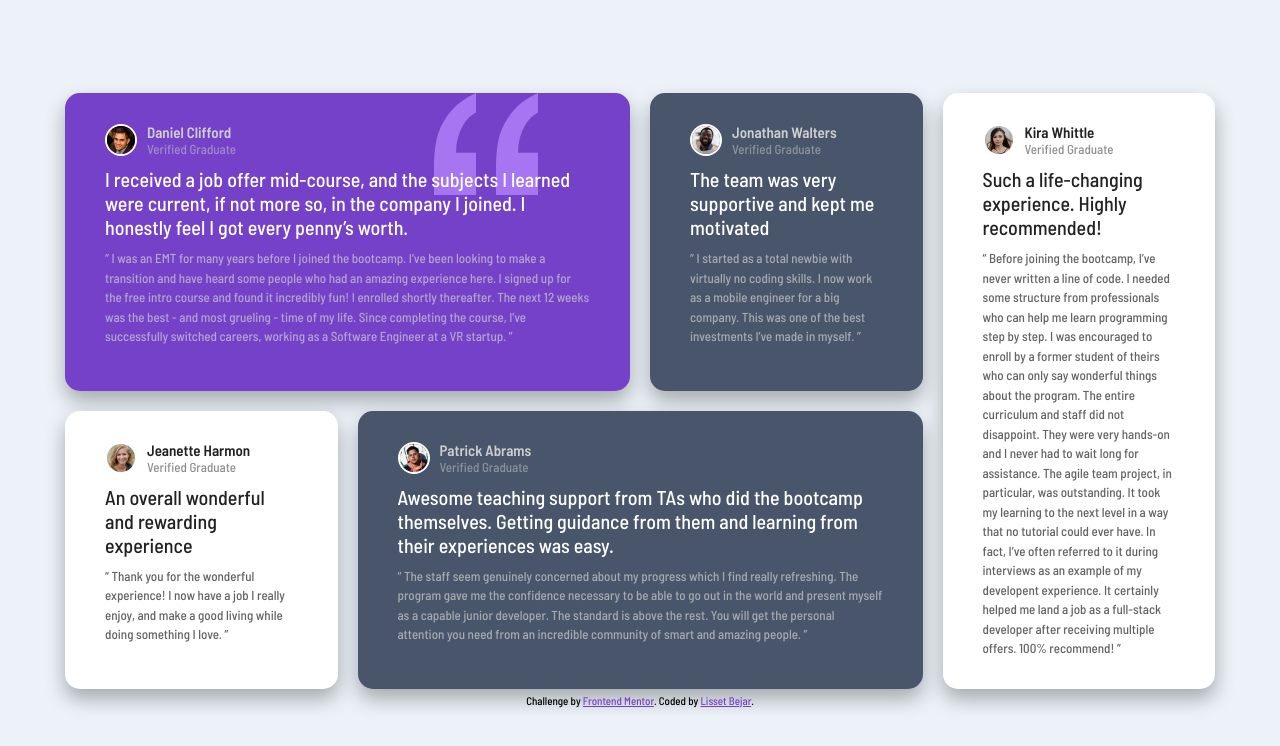
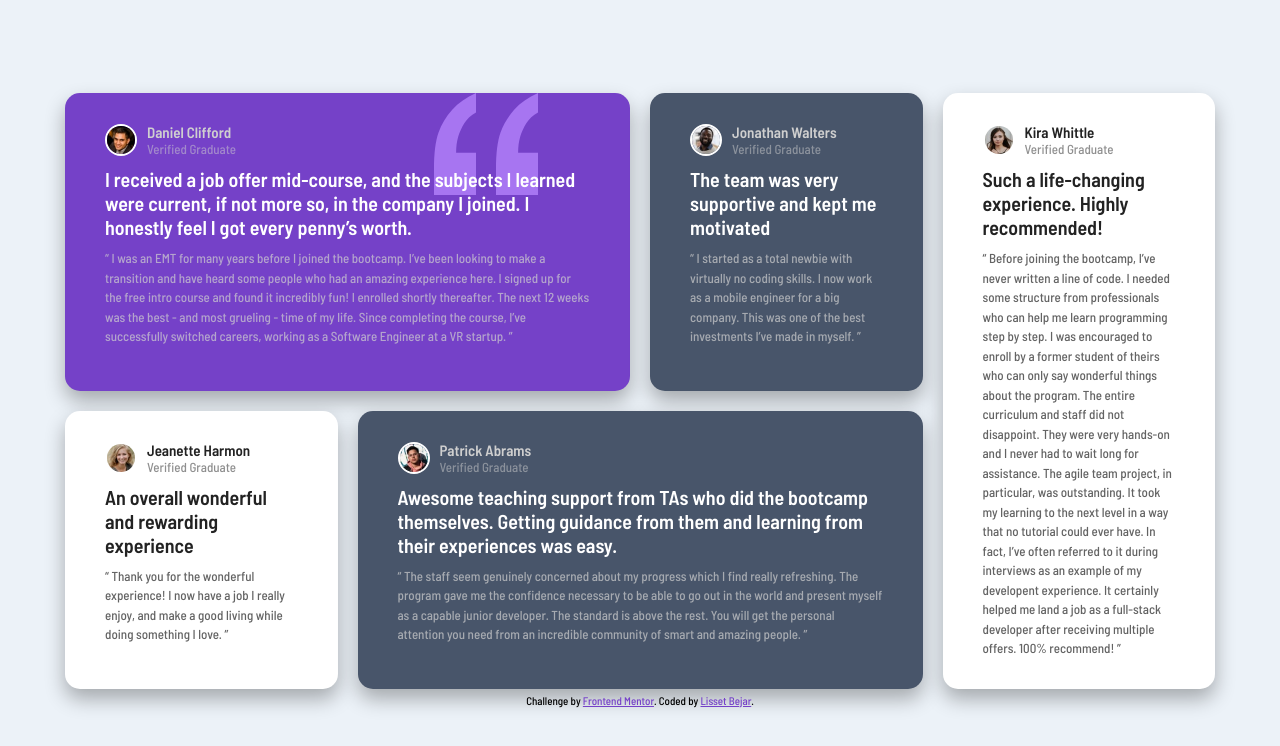
Before and after one commit to BejarL/testimonials-grid-section, a plain HTML site: page index.html in a window 1280 px wide. Drawn offline with Linux system fonts and the light colour scheme.

Commit message:
alt text

```diff
--- a/index.html
+++ b/index.html
@@ -23,11 +23,11 @@
               <p class="title">Verified Graduate</p>
             </div>
           </div>
-          <div class="card__heading">
+          <h1 class="card__heading">
             I received a job offer mid-course, and the subjects I learned were
             current, if not more so, in the company I joined. I honestly feel I
             got every penny’s worth.
-          </div>
+          </h1>
           <p class="card__detail">
             “ I was an EMT for many years before I joined the bootcamp. I’ve
             been looking to make a transition and have heard some people who had
@@ -46,9 +46,9 @@
               <p class="title">Verified Graduate</p>
             </div>
           </div>
-          <div class="card__heading">
+          <h1 class="card__heading">
             The team was very supportive and kept me motivated
-          </div>
+          </h1>
           <p class="card__detail">
             “ I started as a total newbie with virtually no coding skills. I now
             work as a mobile engineer for a big company. This was one of the
@@ -63,9 +63,9 @@
               <p class="title">Verified Graduate</p>
             </div>
           </div>
-          <div class="card__heading">
+          <h1 class="card__heading">
             An overall wonderful and rewarding experience
-          </div>
+          </h1>
           <p class="card__detail">
             “ Thank you for the wonderful experience! I now have a job I really
             enjoy, and make a good living while doing something I love. ”
@@ -79,11 +79,11 @@
               <p class="title">Verified Graduate</p>
             </div>
           </div>
-          <div class="card__heading">
+          <h1 class="card__heading">
             Awesome teaching support from TAs who did the bootcamp themselves.
             Getting guidance from them and learning from their experiences was
             easy.
-          </div>
+          </h1>
           <p class="card__detail">
             “ The staff seem genuinely concerned about my progress which I find
             really refreshing. The program gave me the confidence necessary to
@@ -101,9 +101,9 @@
               <p class="title">Verified Graduate</p>
             </div>
           </div>
-          <div class="card__heading">
+          <h1 class="card__heading">
             Such a life-changing experience. Highly recommended!
-          </div>
+          </h1>
           <p class="card__detail">
             “ Before joining the bootcamp, I’ve never written a line of code. I
             needed some structure from professionals who can help me learn
```
